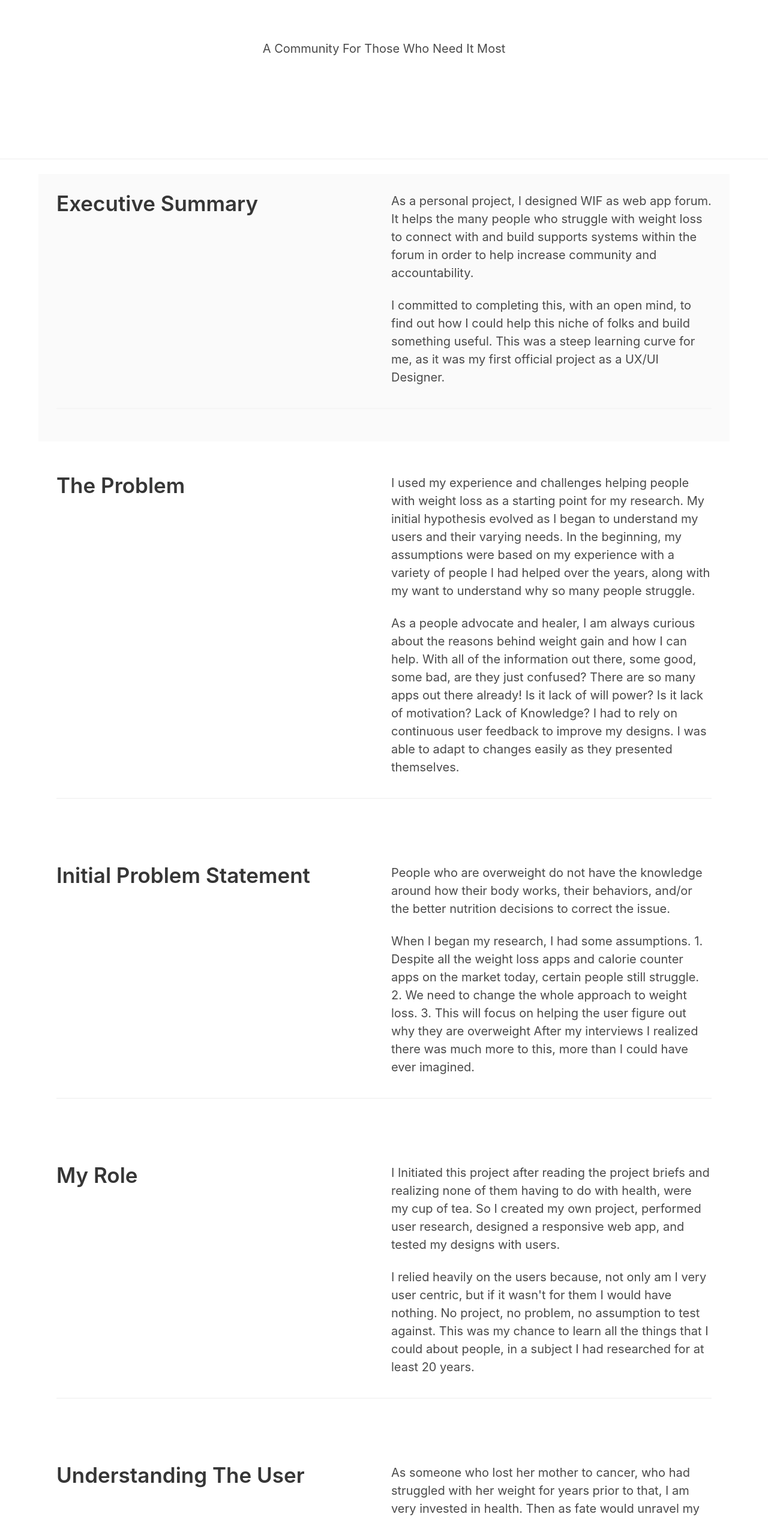
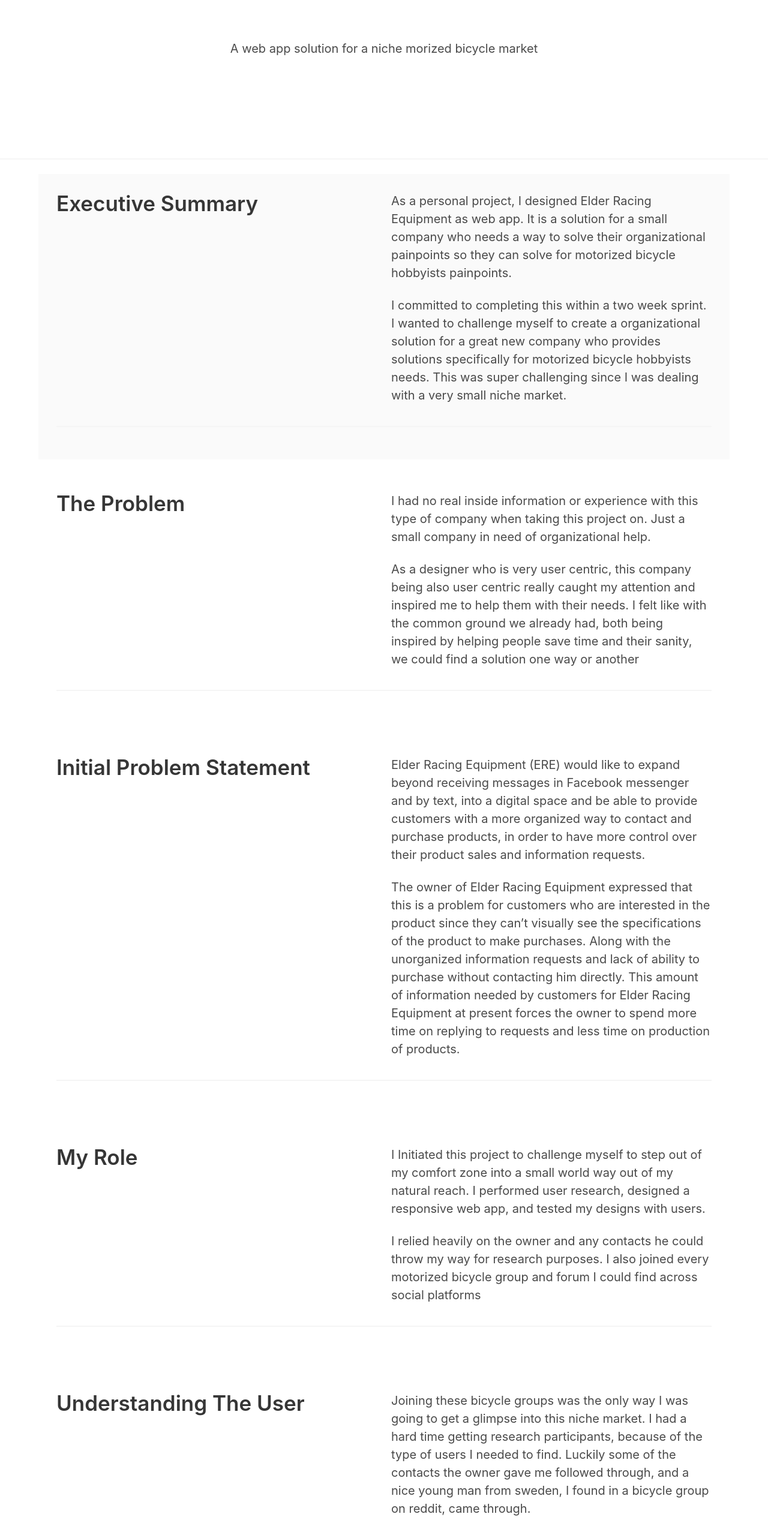
Before and after one commit to Morticia007/bulma-portfolio, a React (Create React App) app: page /ere in a window 1280 px wide. Shown: the part 1348-3882 px from the top of the page at 60% size. Built offline with nearby package versions, Linux system fonts and the light colour scheme.

Commit message:
Add content

```diff
--- a/src/ERE.js
+++ b/src/ERE.js
@@ -10,50 +10,46 @@ import TaskFlows from './assets/user-flow-1.png';
 import MappingJourney from './assets/mappingjourney.png';
 import FeedLoFi from './assets/feed-lofi.png';
 import FeedHiFi from './assets/feed-hifi.png';
+import Archetype from './assets/archetype-ere.png';
 
 const projectContentList = [
   {
     id: uuidv4(),
     heading: 'Executive Summary',
     firstP:
-      'As a personal project, I designed WIF as web app forum. It helps the many people who struggle with weight loss to connect with and build supports systems within the forum in order to help increase community and accountability.',
+      'As a personal project, I designed Elder Racing Equipment as web app. It is a solution for a small company who needs a way to solve their organizational painpoints so they can solve for motorized bicycle hobbyists painpoints.',
 
     secondP:
-      'I committed to completing this, with an open mind, to find out how I could help this niche of folks and build something useful. This was a steep learning curve for me, as it was my first official project as a UX/UI Designer.',
+      'I committed to completing this within a two week sprint. I wanted to challenge myself to create a organizational solution for a great new company who provides solutions specifically for motorized bicycle hobbyists needs. This was super challenging since I was dealing with a very small niche market.',
   },
   {
     id: uuidv4(),
     heading: 'The Problem',
     firstP:
-      'I used my experience and challenges helping people with weight loss as a starting point for my research. My initial hypothesis evolved as I began to understand my users and their varying needs. In the beginning, my assumptions were based on my experience with a variety of people I had helped over the years, along with my want to understand why so many people struggle.',
+      'I had no real inside information or experience with this type of company when taking this project on. Just a small company in need of organizational help.',
     secondP:
-      'As a people advocate and healer, I am always curious about the reasons behind weight gain and how I can help. With all of the information out there, some good, some bad, are they just confused? There are so many apps out there already! Is it lack of will power? Is it lack of motivation? Lack of Knowledge? I had to rely on continuous user feedback to improve my designs. I was able to adapt to changes easily as they presented themselves.',
+      'As a designer who is very user centric, this company being also user centric really caught my attention and inspired me to help them with their needs. I felt like with the common ground we already had, both being inspired by helping people save time and their sanity, we could find a solution one way or another',
   },
   {
     id: uuidv4(),
     heading: 'Initial Problem Statement',
     firstP:
-      'People who are overweight do not have the knowledge around how their body works, their behaviors, and/or the better nutrition decisions to correct the issue.',
-    secondP: `When I began my research, I had some assumptions.
-
-    1. Despite all the weight loss apps and calorie counter apps on the market today, certain people still struggle.
-    2. We need to change the whole approach to weight loss.
-    3. This will focus on helping the user figure out why they are overweight
-    After my interviews I realized there was much more to this, more than I could have ever imagined.`,
+      'Elder Racing Equipment (ERE) would like to expand beyond receiving messages in Facebook messenger and by text, into a digital space and be able to provide customers with a more organized way to contact and purchase products, in order to have more control over their product sales and information requests.',
+    secondP: `The owner of Elder Racing Equipment expressed that this is a problem for customers who are interested in the product since they can’t visually see the specifications of the product to make purchases. Along with the unorganized information requests and lack of ability to purchase without contacting him directly. This amount of information needed by customers for Elder Racing Equipment at present forces the owner to spend more time on replying to requests and less time on production of products.`,
   },
   {
     id: uuidv4(),
     heading: 'My Role',
     firstP:
-      'I Initiated this project after reading the project briefs and realizing none of them having to do with health, were my cup of tea. So I created my own project, performed user research, designed a responsive web app, and tested my designs with users.',
-    secondP: `I relied heavily on the users because, not only am I very user centric, but if it wasn't for them I would have nothing. No project, no problem, no assumption to test against. This was my chance to learn all the things that I could about people, in a subject I had researched for at least 20 years.`,
+      'I Initiated this project to challenge myself to step out of my comfort zone into a small world way out of my natural reach.  I performed user research, designed a responsive web app, and tested my designs with users.',
+    secondP: `I relied heavily on the owner and any contacts he could throw my way for research purposes. I also joined every motorized bicycle group and forum I could find across social platforms`,
   },
   {
     id: uuidv4(),
     heading: 'Understanding The User',
     firstP:
-      'As someone who lost her mother to cancer, who had struggled with her weight for years prior to that, I am very invested in health. Then as fate would unravel my story, I fell in love with a man who has struggled with weight on and off. At this time in his life, he had gained an uncontrollable amount and was labeled obese. It was very easy for me to identify with the user. I felt such a huge commitment to them, along with an overwhelming emotional connection.',
-    secondP: `I identified people whom were struggling at present with weight loss or had in the past, but had regained the weight. I also identified people who had struggled in the past, but managed to keep it off for 6 or more months.`,
+      'Joining these bicycle groups was the only way I was going to get a glimpse into this niche market. I had a hard time getting research participants, because of the type of users I needed to find. Luckily some of the contacts the owner gave me followed through, and a nice young man from sweden, I found in a bicycle group on reddit, came through.',
+    secondP: `I identified specific people who are hobbyist in this market to learn more about their love of the hobby and painpoints. I also identified a business owner, to get a birds eye view from the business side to the hobbyist side. I felt like I needed every angle I could possibly take to understand the solution I was attempting to find.`,
   },
 ];
 
@@ -72,7 +68,7 @@ function ERE() {
                 }}>
                 Elder Racing Equipment
               </h1>
-              <p>A Community For Those Who Need It Most</p>
+              <p>A web app solution for a niche morized bicycle market</p>
             </div>
           </div>
         </div>
@@ -89,37 +85,33 @@ function ERE() {
               <h1>BREAKING DOWN THE PROCESS</h1>
               <h2>WEEK 1 | RESEARCH</h2>
               <p>
-                To understand my participants and how I could help, I needed to
-                determine their level of mind body connection. I needed to know:
+                To understand my undertaking and how I could help this small
+                business, I needed to understand their customers first. I
+                prioritized my focus on first finding out:
                 <ul>
-                  <li>How they live</li>
-                  <li>What impacts them day to day</li>
-                  <li>If the weight gain was triggered by something</li>
+                  <li>Who they are</li>
+                  <li>Why they need this product</li>
+                  <li>If I could align user needs with the business needs </li>
                 </ul>
-                <p>
-                  As a mortician there is a question always looming in my mind.
-                  What Happened?
-                </p>
               </p>
               <p>
-                Getting to know my research participants was exciting and heart
-                wrenching all at the same time. I found during my research they
-                all had a lot in common. This broke my heart. And on some level
-                I can understand exactly how they must feel. I had a ton of good
-                cries during this phase of my project.
+                It was quite the challenge to get these guys to talk. I say
+                guys, because the hobbyist I was able to find were 100% men.
               </p>
               <p>
-                I was right about the triggering event, but it wasn’t what I
-                thought it would be. I thought it was going to be the death of a
-                loved one. It wasn’t! It was moving, which is a loss if you lose
-                your community like my participants reported. There’s an aspect
-                of grief here that sometimes is overlooked, but I want to bring
-                it to life. We all grieve over losses. No matter what they are.
-                I have found that we don’t let ourselves grieve properly, and
-                then loneliness and depression kicks in. Usually, we associated
-                it with something else going on and try to mask it. With my
-                participants, they associated food with comfort to help ease
-                their pain.
+                The information I did find was pretty specific. They struggle
+                with finding:
+                <ol>
+                  <li>Quality products</li>
+                  <li>Sources they can trust for those products</li>
+                  <li>
+                    Quality sites that don't have "unsecure" in the browser
+                  </li>
+                  <li>
+                    Time to put in all the work thay would need to find the
+                    quality they are searching for
+                  </li>
+                </ol>
               </p>
             </div>
           </div>
@@ -128,7 +120,7 @@ function ERE() {
         <div className='content container'>
           <div className='columns'>
             <div className='column'>
-              <h1>Darko's Story</h1>
+              <h1>Justin's Story</h1>
               <p>
                 As a person dealing with weight gain and isolation, I want to
                 have access to a community, where I can meet people just like
@@ -153,7 +145,10 @@ function ERE() {
               </p>
             </div>
             <div className='column'>
-              <img alt='project' src='https://i.ibb.co/NT8Q5DQ/darko.png' />
+              <img
+                alt='Archetype'
+                src={(Archetype)}
+              />
             </div>
           </div>
         </div>
@@ -162,7 +157,7 @@ function ERE() {
         <div class='content is-normal'>
           <div className='columns'>
             <div className='column is-half is-offset-one-quarter has-text-left'>
-              <h2>WEEK 2 | RESEARCH</h2>
+              <h2> | RESEARCH</h2>
               <div>
                 <div style={{ maxWidth: 840 }}>
                   <p>
@@ -357,12 +352,12 @@ function ERE() {
                     </p>
                   </ul>
                   <p>
-                    I felt as if I needed to design numerous screens
-                    since a forum has many facets and complexities, as well as keeping my users at the forefront and
-                    making sure the experience was smooth.
-                     I also found I could give users more control
-                    over what forums they want to be active in by creating the ability
-                    to pass on forums that they had no interest in.
+                    I felt as if I needed to design numerous screens since a
+                    forum has many facets and complexities, as well as keeping
+                    my users at the forefront and making sure the experience was
+                    smooth. I also found I could give users more control over
+                    what forums they want to be active in by creating the
+                    ability to pass on forums that they had no interest in.
                   </p>
                 </div>
               </div>
@@ -881,9 +876,9 @@ function ERE() {
                                 Even though you have seen a couple hints about
                                 it, it wasn't essential for MVP.
                               </p>
-                                During user testing there were alot of questions
-                                about it and positve feedback. It seemed to
-                                spark curiosity.
+                              During user testing there were alot of questions
+                              about it and positve feedback. It seemed to spark
+                              curiosity.
                             </p>
                             <h5>
                               If you'd like to know more about this project, I'd
```
Also changed, not shown: src/assets/archetype-ere.png (added).
